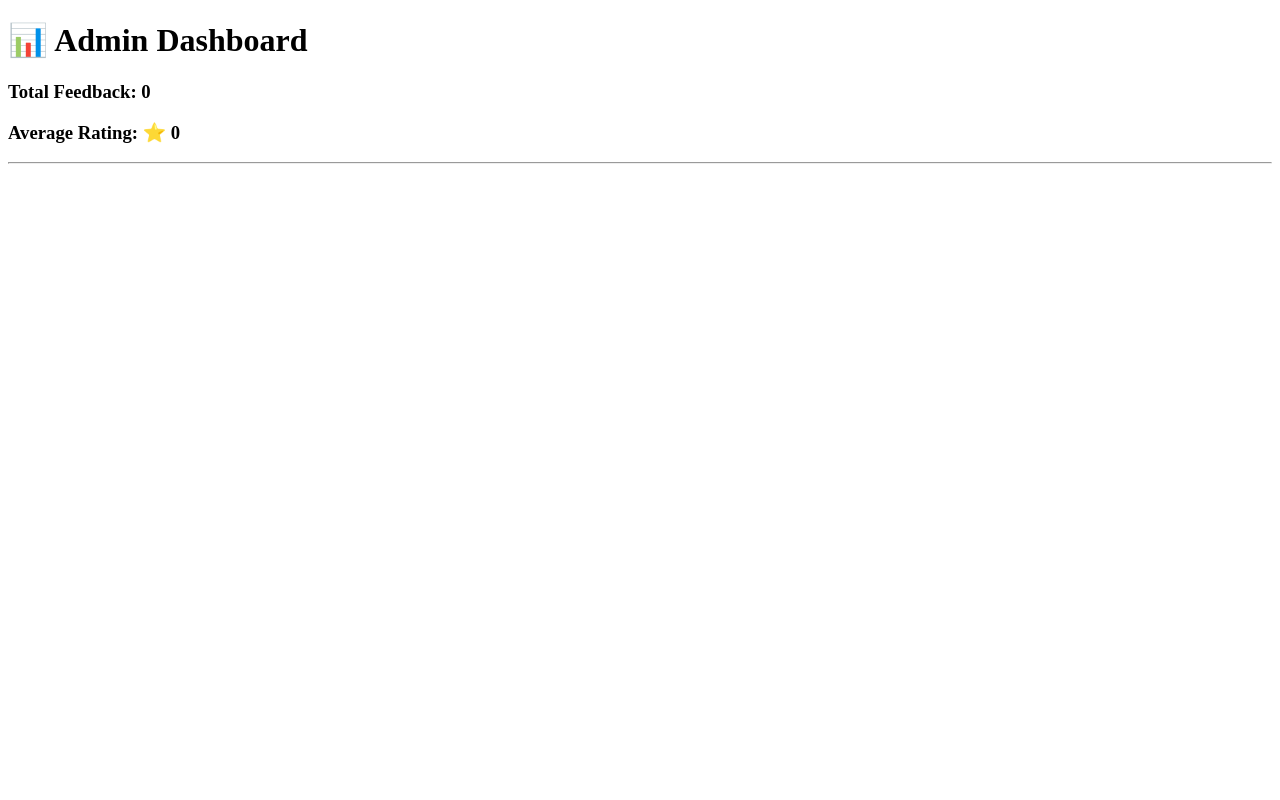
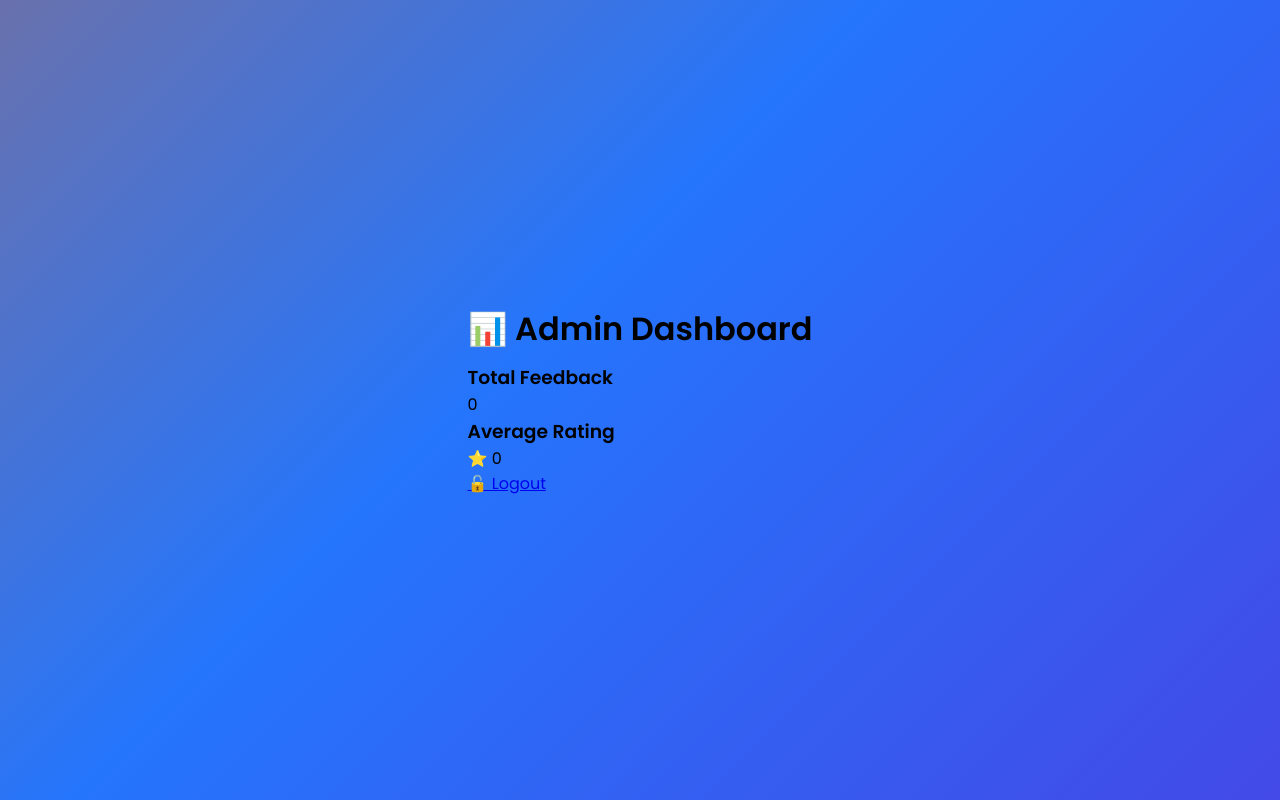
Before and after one commit to shifabegum/cloud-feedback-system, a Flask app: page /admin in a window 1280 px wide. Run offline with Flask 3, Linux system fonts and the light colour scheme; the visitor is signed in with stand-in values (Sample User, id 1); data that the repository does not hold is empty; parts of the project's set-up code (start-up, migrations or seed data) failed here and were passed over.

Commit message:
Update admin.html

```diff
--- a/templates/admin.html
+++ b/templates/admin.html
@@ -2,24 +2,46 @@
 <html>
 <head>
     <title>Admin Dashboard</title>
+    <meta name="viewport" content="width=device-width, initial-scale=1.0">
+    <link rel="stylesheet" href="{{ url_for('static', filename='style.css') }}">
+    <link href="https://fonts.googleapis.com/css2?family=Poppins:wght@300;400;600&display=swap" rel="stylesheet">
 </head>
 <body>
 
-<h1>📊 Admin Dashboard</h1>
+<div class="background"></div>
 
-<h3>Total Feedback: {{ total }}</h3>
-<h3>Average Rating: ⭐ {{ average }}</h3>
+<div class="dashboard-container">
 
-<hr>
+    <h1>📊 Admin Dashboard</h1>
 
-{% for fb in feedbacks %}
-<div style="margin-bottom:20px; padding:10px; border:1px solid #ccc;">
-    <strong>Name:</strong> {{ fb.name }} <br>
-    <strong>Rating:</strong> ⭐ {{ fb.rating }} <br>
-    <strong>Message:</strong> {{ fb.message }} <br>
-    <strong>Time:</strong> {{ fb.timestamp }}
+    <!-- Stats Section -->
+    <div class="stats">
+        <div class="card">
+            <h3>Total Feedback</h3>
+            <p>{{ total }}</p>
+        </div>
+
+        <div class="card">
+            <h3>Average Rating</h3>
+            <p>⭐ {{ average }}</p>
+        </div>
+    </div>
+
+    <!-- Feedback List -->
+    <div class="feedback-section">
+        {% for fb in feedbacks %}
+        <div class="feedback-card">
+            <h4>{{ fb.name }}</h4>
+            <p class="rating">⭐ {{ fb.rating }}</p>
+            <p>{{ fb.message }}</p>
+            <small>{{ fb.timestamp }}</small>
+        </div>
+        {% endfor %}
+    </div>
+
+    <a href="/logout" class="logout-btn">🔓 Logout</a>
+
 </div>
-{% endfor %}
 
 </body>
 </html>
```
